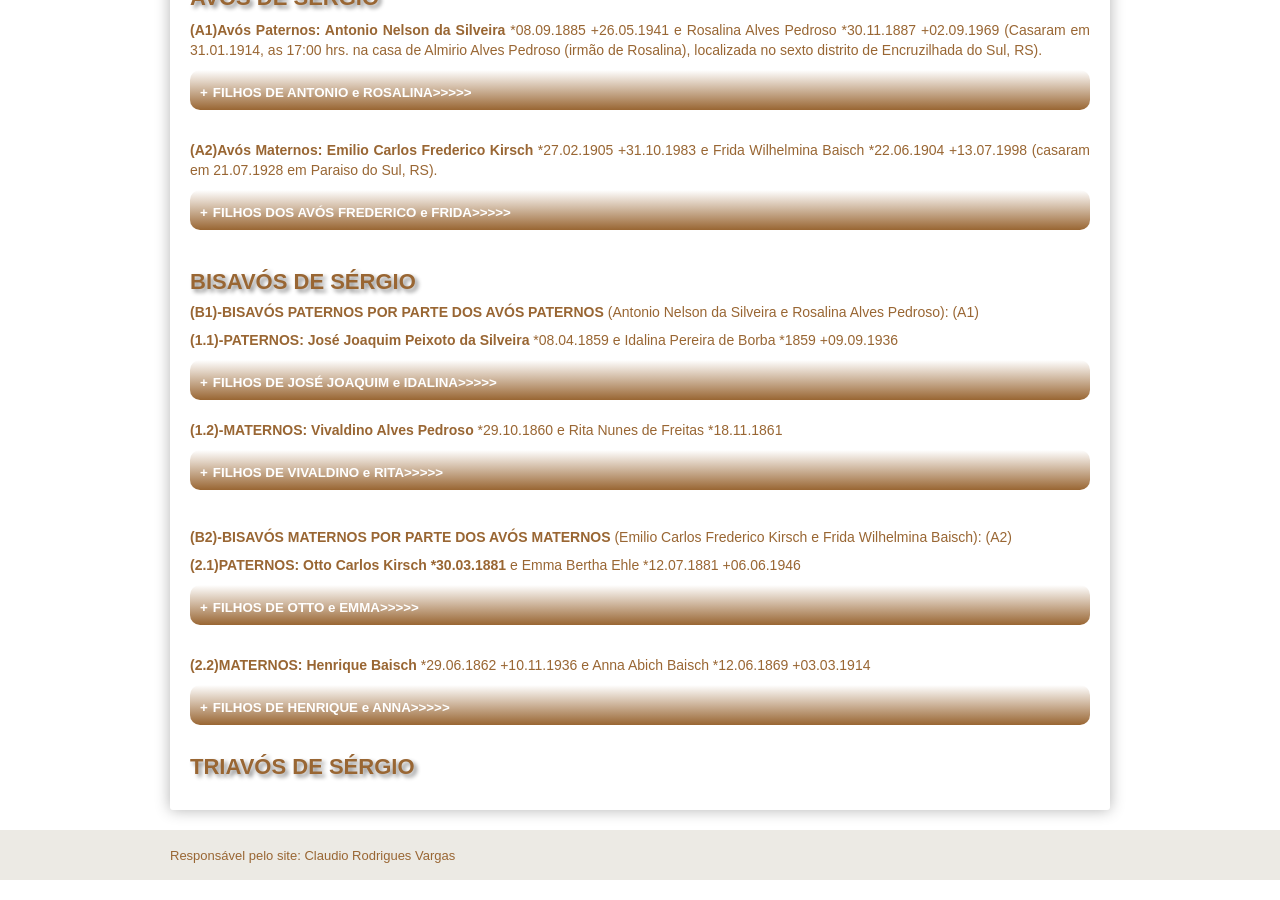
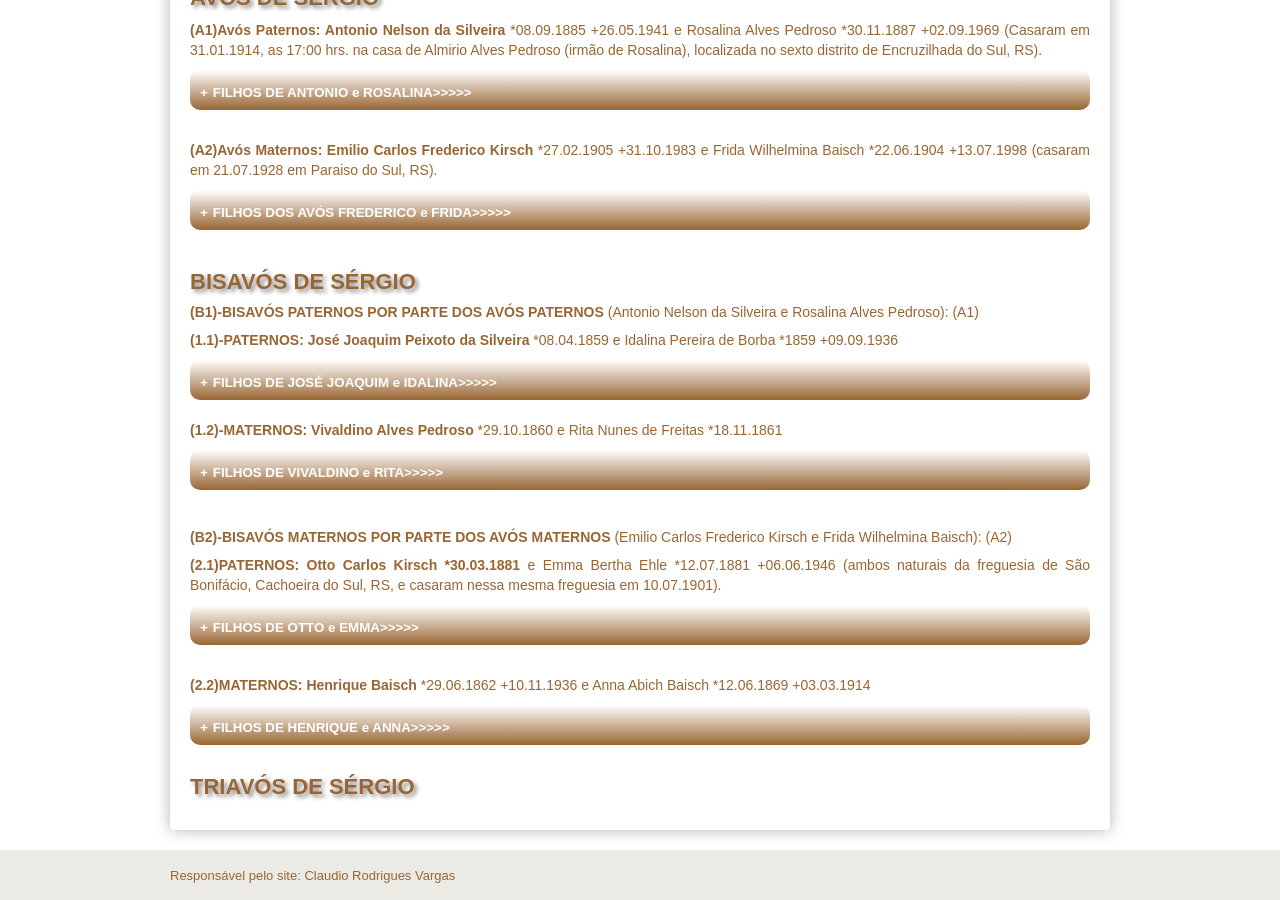
Before and after one commit to claudiovargas1955/claudiovargas1955.github.io, a Jekyll site: the page built from _pages/genealogia-de-sergio-luis-kirsch-da-silveira.html, in a window 1280 px wide and 900 px high, scrolled down 628 px. Built offline with Jekyll 4.4.1, drawn with Linux system fonts in a browser that asks for light colours; some web fonts are replaced.

Commit message:
Update genealogia-de-sergio-luis-kirsch-da-silveira.html

```diff
--- a/_pages/genealogia-de-sergio-luis-kirsch-da-silveira.html
+++ b/_pages/genealogia-de-sergio-luis-kirsch-da-silveira.html
@@ -214,7 +214,8 @@ e Zulmira da Silva Pereira). </details></p><br>
      <b>(13)-Francisco Alves Pedroso: </b>*04.10.1912 (Casou em 09.12.1931 com Julieta Nunes da Cunha).</details></p><br>
 
 <p><b><h5>(B2)-BISAVÓS MATERNOS POR PARTE DOS AVÓS MATERNOS</b> (Emilio Carlos Frederico Kirsch e Frida Wilhelmina Baisch): (A2)</h5>
-<p><b>(2.1)PATERNOS: Otto Carlos Kirsch *30.03.1881 </b>e Emma Bertha Ehle *12.07.1881 +06.06.1946 <br>
+<p><b>(2.1)PATERNOS: Otto Carlos Kirsch *30.03.1881 </b>e Emma Bertha Ehle *12.07.1881 +06.06.1946 (ambos naturais da freguesia de
+São Bonifácio, Cachoeira do Sul, RS, e casaram nessa mesma freguesia em 10.07.1901).<br>
 <details><summary><b>FILHOS DE OTTO e EMMA>>>>></b></summary><br>
   <p><b>(01)-Emilio Kirsch: </b><br>
      <b>(02)-Otto Paulo Kirsch: </b><br>
```
